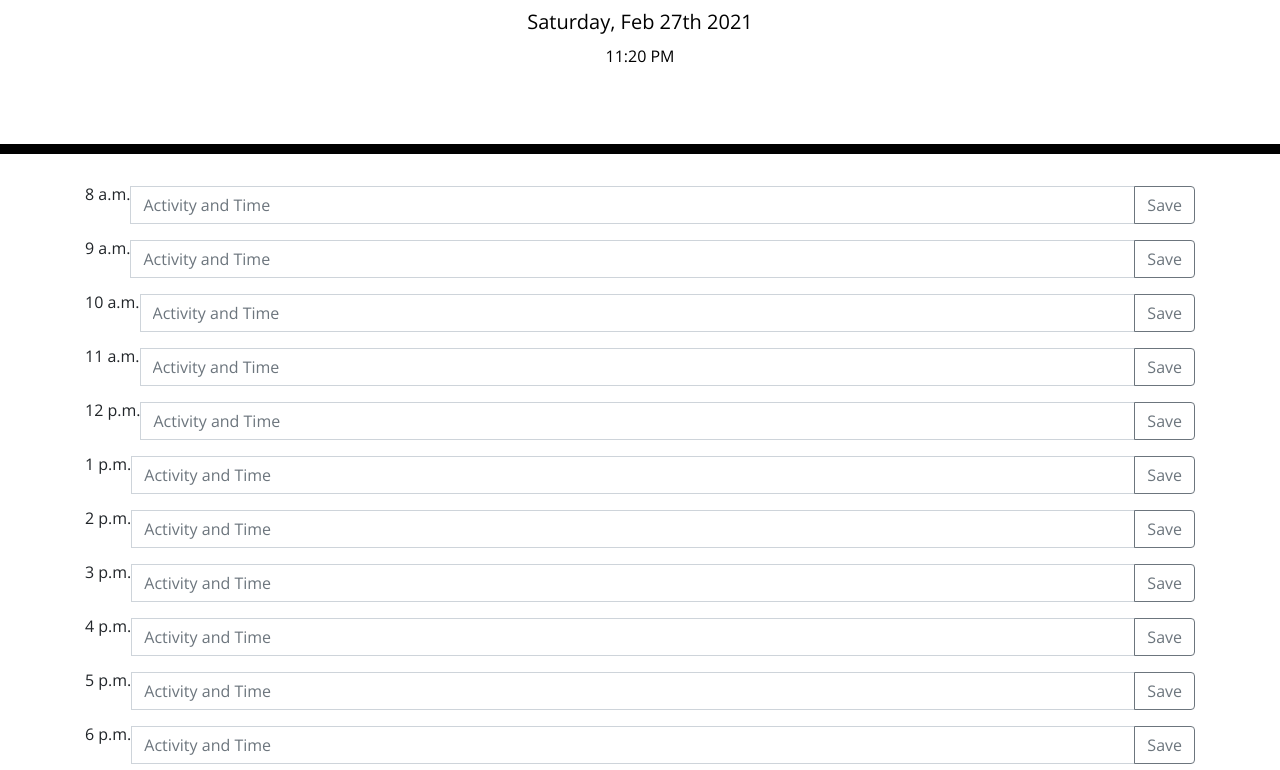
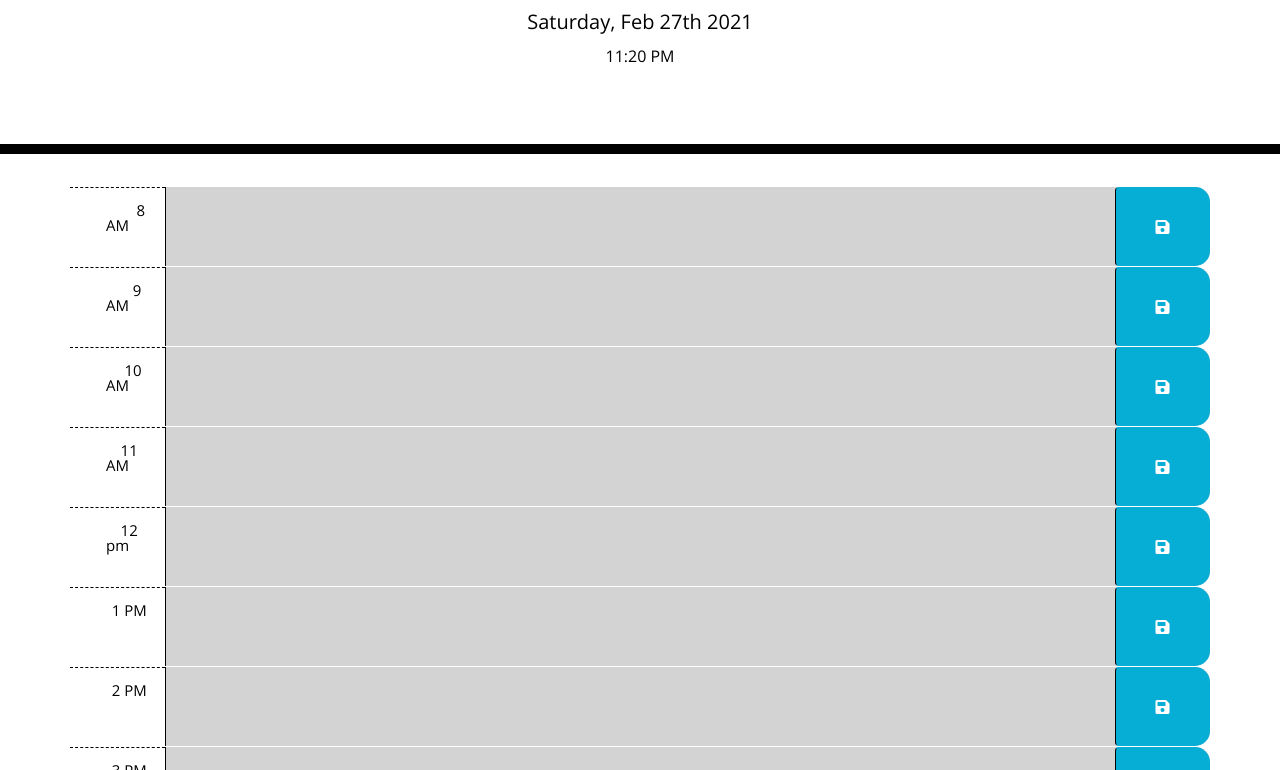
Before and after one commit to Bwaller1331/Work-Day-Scheduler, a plain HTML site: page index.html in a window 1280 px wide. Shown: the part 182-952 px from the top of the page. Drawn offline with nearby package versions, Linux system fonts and the light colour scheme; files that its build step writes are made by us from their sources.

Commit message:
added colorcode to javascript and fixed divs for time slots

```diff
--- a/assets/css/style.css
+++ b/assets/css/style.css
@@ -40,6 +40,7 @@ body {
     background-color: #ffffff;
     color: #000000;
     border-top: 1px dashed #000000;
+    font-size: 15px;
   }
 
   .past {
--- a/assets/js/script.js
+++ b/assets/js/script.js
@@ -3,3 +3,53 @@ var todaysDate = moment().format('dddd, MMM Do YYYY');
 var curTime = moment().format('LT');
 $('#currentDay').html(todaysDate);
 $('#currentTime').html(curTime);
+
+// Save Button Event Listener
+$(document).ready(function(){
+    //Get Values
+$(".save-Btn").on("click", function(){
+    var text = $(this).siblings('.description').text;
+    var time = $(this).parent().attr("id");
+//Save values to local storage
+    localStorage.setItem(text, time);
+
+})
+function colorCode(){
+    var currentTime = moment().hour();
+
+    $('.time-block').each(function(){
+        var timeSlot = parseInt($(this).attr('id').split('hour')[1]);
+
+        if (timeSlot === currentTime){
+            $(this).removeClass("past");
+            $(this).removeClass("future");
+            $(this).addClass("present");
+        }
+
+        else if (timeSlot < currentTime){
+            $(this).removeClass("present");
+            $(this).removeClass("future");
+            $(this).addClass("past");
+        }
+
+        else {
+            $(this).removeClass("present");
+            $(this).removeClass("past");
+            $(this).addClass("future");
+        }
+    })
+}
+//pull from local storage
+$('#hour8 .description').val(localStorage.getItem('hour8'));
+$('#hour8 .description').val(localStorage.getItem('hour9'));
+$('#hour8 .description').val(localStorage.getItem('hour10'));
+$('#hour8 .description').val(localStorage.getItem('hour11'));
+$('#hour8 .description').val(localStorage.getItem('hour12'));
+$('#hour8 .description').val(localStorage.getItem('hour13'));
+$('#hour8 .description').val(localStorage.getItem('hour14'));
+$('#hour8 .description').val(localStorage.getItem('hour15'));
+$('#hour8 .description').val(localStorage.getItem('hour16'));
+$('#hour8 .description').val(localStorage.getItem('hour17'));
+// Call function for color coding the time slot
+colorCode();
+})
--- a/index.html
+++ b/index.html
@@ -18,7 +18,7 @@
       href="https://fonts.googleapis.com/css?family=Open+Sans&display=swap"
       rel="stylesheet"
     />
-    <link rel="stylesheet" href="style.css" />
+    <link rel="stylesheet" href="assets\css\style.css" />
     <title>Work Day Scheduler</title>
 
   </head>
@@ -27,90 +27,92 @@
     <header class="jumbotron">
       <h1 class="display-3">Work Day Scheduler</h1>
       <p class="lead">A simple calendar app for scheduling your work day</p>
+      <!-- Current Date and Time -->
       <p id="currentDay" class="lead"></p>
       <p id="currentTime"></p>
     </header>
     <div class="container">
-      <!-- Timeblocks go here -->
-      <div class="input-group mb-3">
-        <div id="hour1"class="8am day">8 a.m.</div>
-        <input type="text" class="form-control userInput" placeholder="Activity and Time" aria-label="workday Scheduler" aria-describedby="basic-addon2">
-        <div class="input-group-append">
-          <button class="btn btn-outline-secondary save-btn" type="button">Save</button>
+      <div id="hour8" class="row time-block">
+        <div class="col-md-1 hour">
+            8 AM
         </div>
+        <textarea class="col-md-10 description">
+        </textarea>
+        <button class="btn saveBtn col-md-1"><i class="fas fa-save"></i></button>
+    </div>
+    <div id="hour9" class="row time-block">
+      <div class="col-md-1 hour">
+          9 AM
       </div>
-      <div class="input-group mb-3">
-        <div id='hour2' class="9am day">9 a.m.</div>
-        <input type="text" class="form-control userInput" placeholder="Activity and Time" aria-label="workday Scheduler" aria-describedby="basic-addon2">
-        <div class="input-group-append">
-          <button class="btn btn-outline-secondary save-btn" type="button">Save</button>
-        </div>
-      </div>
-      <div class="input-group mb-3">
-        <div id ='hour3' class="10am day">10 a.m.</div>
-        <input type="text" class="form-control userInput" placeholder="Activity and Time" aria-label="workday Scheduler" aria-describedby="basic-addon2">
-        <div class="input-group-append">
-          <button class="btn btn-outline-secondary save-btn" type="button">Save</button>
-        </div>
-      </div>
-      <div class="input-group mb-3">
-        <div id="hour4" class="11am day">11 a.m.</div>
-        <input type="text" class="form-control userInput" placeholder="Activity and Time" aria-label="workday Scheduler" aria-describedby="basic-addon2">
-        <div class="input-group-append">
-          <button class="btn btn-outline-secondary save-btn" type="button">Save</button>
-        </div>
-      </div>
-      <div class="input-group mb-3">
-        <div id='hour5' class="12pm day">12 p.m.</div>
-        <input type="text" class="form-control userInput" placeholder="Activity and Time" aria-label="workday Scheduler" aria-describedby="basic-addon2">
-        <div class="input-group-append">
-          <button class="btn btn-outline-secondary save-btn" type="button">Save</button>
-        </div>
-      </div>
-      <div class="input-group mb-3">
-        <div id='hour6' class="1pm day">1 p.m.</div>
-        <input type="text" class="form-control userInput" placeholder="Activity and Time" aria-label="workday Scheduler" aria-describedby="basic-addon2">
-        <div class="input-group-append">
-          <button class="btn btn-outline-secondary save-btn" type="button">Save</button>
-        </div>
-      </div>
-      <div class="input-group mb-3">
-        <div id="hour7" class="2pm day">2 p.m.</div>
-        <input type="text" class="form-control userInput" placeholder="Activity and Time" aria-label="workday Scheduler" aria-describedby="basic-addon2">
-        <div class="input-group-append">
-          <button class="btn btn-outline-secondary save-btn" type="button">Save</button>
-        </div>
-      </div>
-      <div class="input-group mb-3">
-        <div id ="hour8" class="3pm day">3 p.m.</div>
-        <input type="text" class="form-control userInput" placeholder="Activity and Time" aria-label="workday Scheduler" aria-describedby="basic-addon2">
-        <div class="input-group-append">
-          <button class="btn btn-outline-secondary save-btn" type="button">Save</button>
-        </div>
-      </div>
-      <div class="input-group mb-3">
-        <div id="hour9" cclass="4pm day">4 p.m.</div>
-        <input type="text" class="form-control userInput" placeholder="Activity and Time" aria-label="workday Scheduler" aria-describedby="basic-addon2">
-        <div class="input-group-append">
-          <button class="btn btn-outline-secondary save-btn" type="button">Save</button>
-        </div>
-      </div>
-      <div class="input-group mb-3">
-        <div id="hour10" class="5pm day">5 p.m.</div>
-        <input type="text" class="form-control userInput" placeholder="Activity and Time" aria-label="workday Scheduler" aria-describedby="basic-addon2">
-        <div class="input-group-append">
-          <button class="btn btn-outline-secondary save-btn" type="button">Save</button>
-        </div>
-      </div>
-      <div class="input-group mb-3">
-        <div id="hour11" class="6pm day">6 p.m.</div>
-        <input type="text" class="form-control userInput" placeholder="Activity and Time" aria-label="workday Scheduler" aria-describedby="basic-addon2">
-        <div class="input-group-append">
-          <button class="btn btn-outline-secondary save-btn" type="button">Save</button>
-        </div>
-      </div>
+      <textarea class="col-md-10 description">
+      </textarea>
+      <button class="btn saveBtn col-md-1"><i class="fas fa-save"></i></button>
+  </div>
+  <div id="hour10" class="row time-block">
+    <div class="col-md-1 hour">
+        10 AM
     </div>
-
+    <textarea class="col-md-10 description">
+    </textarea>
+    <button class="btn saveBtn col-md-1"><i class="fas fa-save"></i></button>
+</div>
+<div id="hour11" class="row time-block">
+  <div class="col-md-1 hour">
+      11 AM
+  </div>
+  <textarea class="col-md-10 description">
+  </textarea>
+  <button class="btn saveBtn col-md-1"><i class="fas fa-save"></i></button>
+</div>
+<div id="hour1" class="row time-block">
+  <div class="col-md-1 hour">
+      12 pm
+  </div>
+  <textarea class="col-md-10 description">
+  </textarea>
+  <button class="btn saveBtn col-md-1"><i class="fas fa-save"></i></button>
+</div>
+<div id="hour13" class="row time-block">
+  <div class="col-md-1 hour">
+      1 PM
+  </div>
+  <textarea class="col-md-10 description">
+  </textarea>
+  <button class="btn saveBtn col-md-1"><i class="fas fa-save"></i></button>
+</div>
+<div id="hour14" class="row time-block">
+  <div class="col-md-1 hour">
+      2 PM
+  </div>
+  <textarea class="col-md-10 description">
+  </textarea>
+  <button class="btn saveBtn col-md-1"><i class="fas fa-save"></i></button>
+</div>
+<div id="hour15" class="row time-block">
+  <div class="col-md-1 hour">
+      3 PM
+  </div>
+  <textarea class="col-md-10 description">
+  </textarea>
+  <button class="btn saveBtn col-md-1"><i class="fas fa-save"></i></button>
+</div>
+<div id="hour16" class="row time-block">
+  <div class="col-md-1 hour">
+      4 PM
+  </div>
+  <textarea class="col-md-10 description">
+  </textarea>
+  <button class="btn saveBtn col-md-1"><i class="fas fa-save"></i></button>
+</div>
+<div id="hour17" class="row time-block">
+  <div class="col-md-1 hour">
+      5 PM
+  </div>
+  <textarea class="col-md-10 description">
+  </textarea>
+  <button class="btn saveBtn col-md-1"><i class="fas fa-save"></i></button>
+</div>
+    </div>
     <script src="https://cdnjs.cloudflare.com/ajax/libs/jquery/3.2.1/jquery.min.js"></script>
     <script src="https://cdnjs.cloudflare.com/ajax/libs/moment.js/2.24.0/moment.min.js"></script>
     <script src="assets\js\script.js"></script>
```
